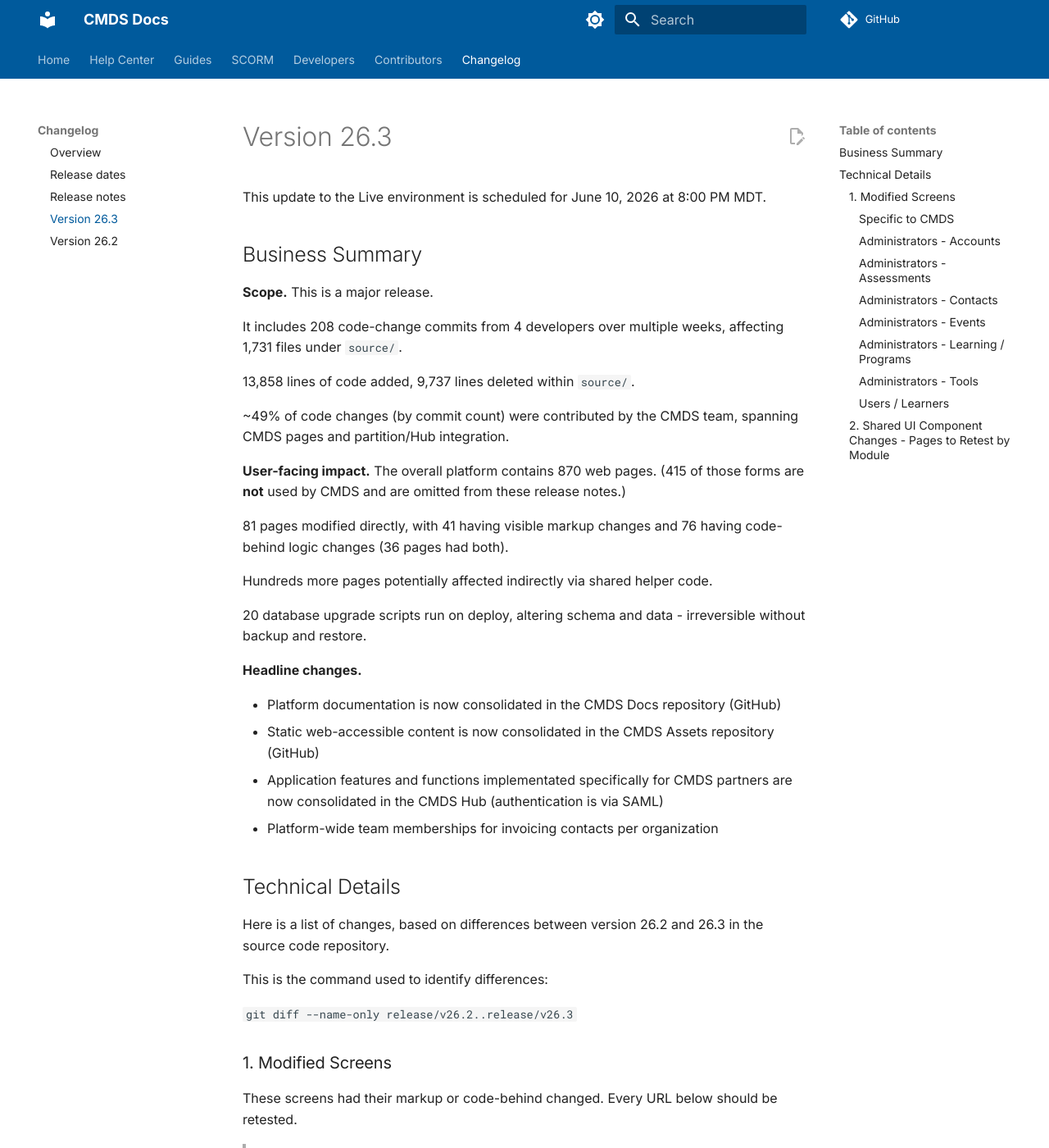
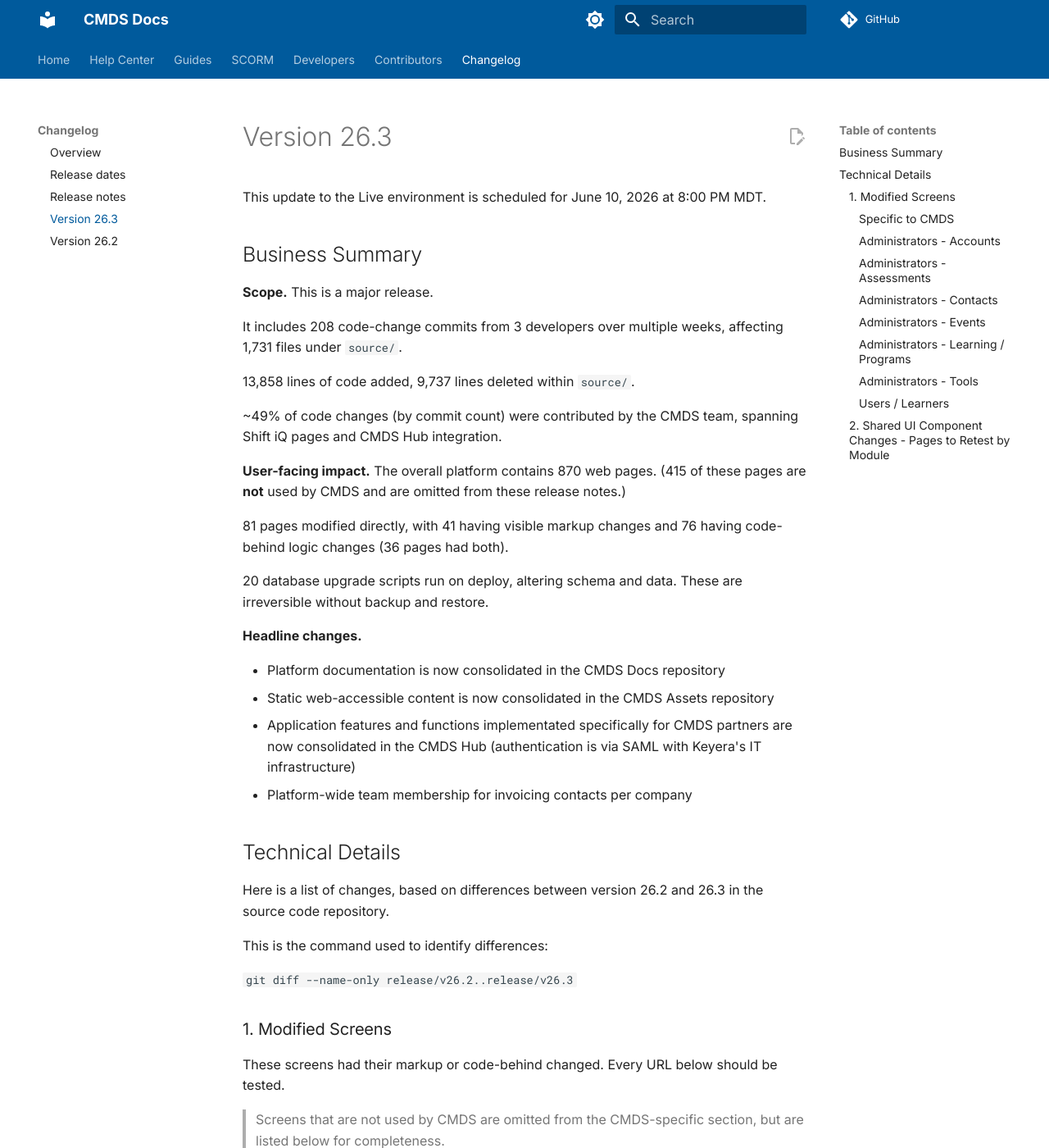
Before and after one commit to cmds-app/docs, an MkDocs documentation site: the page built from docs/changelog/version-26-3.md, in a window 1280 px wide and 1400 px high. Shown: the whole window at 82% size. Built offline with MkDocs 1.6.1 and Material for MkDocs 9.7.7, drawn with Linux system fonts in a browser that asks for light colours; comment, search, counter and statistics services are not loaded.

Commit message:
docs: minor revision to v26.3 release notes

```diff
--- a/docs/changelog/version-26-3.md
+++ b/docs/changelog/version-26-3.md
@@ -6,26 +6,24 @@ This update to the Live environment is scheduled for June 10, 2026 at 8:00 PM MD
 
 **Scope.** This is a major release.
 
-It includes 208 code-change commits from 4 developers over multiple weeks, affecting 1,731 files under `source/`.
+It includes 208 code-change commits from 3 developers over multiple weeks, affecting 1,731 files under `source/`.
 
 13,858 lines of code added, 9,737 lines deleted within `source/`.
 
-~49% of code changes (by commit count) were contributed by the CMDS team, spanning CMDS pages and partition/Hub integration.
+~49% of code changes (by commit count) were contributed by the CMDS team, spanning Shift iQ pages and CMDS Hub integration.
 
-**User-facing impact.** The overall platform contains 870 web pages. (415 of those forms are **not** used by CMDS and are omitted from these release notes.)
+**User-facing impact.** The overall platform contains 870 web pages. (415 of these pages are **not** used by CMDS and are omitted from these release notes.)
 
 81 pages modified directly, with 41 having visible markup changes and 76 having code-behind logic changes (36 pages had both).
 
-Hundreds more pages potentially affected indirectly via shared helper code.
-
-20 database upgrade scripts run on deploy, altering schema and data - irreversible without backup and restore.
+20 database upgrade scripts run on deploy, altering schema and data. These are irreversible without backup and restore.
 
 **Headline changes.**
 
-- Platform documentation is now consolidated in the CMDS Docs repository (GitHub)
-- Static web-accessible content is now consolidated in the CMDS Assets repository (GitHub)
-- Application features and functions implementated specifically for CMDS partners are now consolidated in the CMDS Hub (authentication is via SAML)
-- Platform-wide team memberships for invoicing contacts per organization
+- Platform documentation is now consolidated in the CMDS Docs repository
+- Static web-accessible content is now consolidated in the CMDS Assets repository
+- Application features and functions implementated specifically for CMDS partners are now consolidated in the CMDS Hub (authentication is via SAML with Keyera's IT infrastructure)
+- Platform-wide team membership for invoicing contacts per company
 
 ## Technical Details
 
@@ -37,7 +35,7 @@ This is the command used to identify differences:
 
 ### 1. Modified Screens
 
-These screens had their markup or code-behind changed. Every URL below should be retested.
+These screens had their markup or code-behind changed. Every URL below should be tested.
 
 > Screens that are not used by CMDS are omitted from the CMDS-specific section, but are listed below for completeness.
 
```
